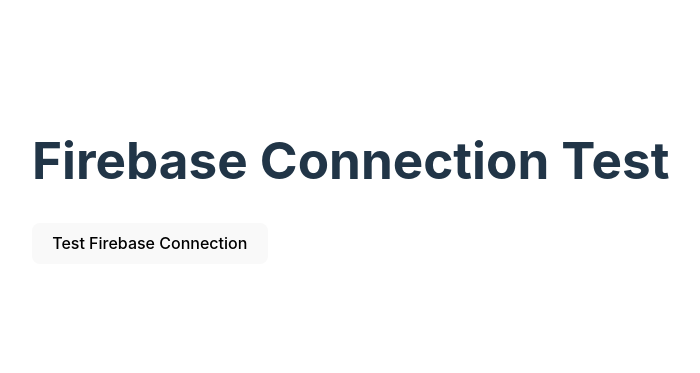
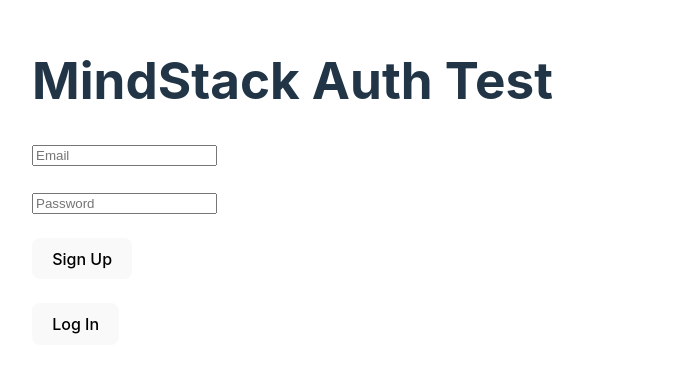
Before and after one commit to ashok770/MindStack, a React (Vite) app in the folder context-system/: page / in a window 1280 px wide. Shown: the part 219-592 px from the top of the page, without its empty margins (8-708 px from the left). Built offline with nearby package versions, Linux system fonts and the light colour scheme.

Commit message:
the steput of the authentication is done and signuop work sucessfully

```diff
--- a/context-system/src/App.jsx
+++ b/context-system/src/App.jsx
@@ -1,23 +1,55 @@
-import { getAuth, signInAnonymously } from "firebase/auth";
-import { app } from "./firebase";
+import { useState } from "react";
+import { signupUser } from "./auth/signup";
+import { loginUser } from "./auth/login";
 
 function App() {
-  const testFirebase = async () => {
+  const [email, setEmail] = useState("");
+  const [password, setPassword] = useState("");
+
+  const handleSignup = async () => {
     try {
-      const auth = getAuth(app);
-      const result = await signInAnonymously(auth);
-      console.log("Firebase connected! User ID:", result.user.uid);
-      alert("Firebase is connected successfully!");
+      const user = await signupUser(email, password);
+      alert("Signup successful: " + user.email);
     } catch (error) {
-      console.error("Firebase connection error:", error);
-      alert("Firebase connection failed");
+      alert(error.message);
+    }
+  };
+
+  const handleLogin = async () => {
+    try {
+      const user = await loginUser(email, password);
+      alert("Login successful: " + user.email);
+    } catch (error) {
+      alert(error.message);
     }
   };
 
   return (
     <div style={{ padding: "40px" }}>
-      <h1>Firebase Connection Test</h1>
-      <button onClick={testFirebase}>Test Firebase Connection</button>
+      <h1>MindStack Auth Test</h1>
+
+      <input
+        type="email"
+        placeholder="Email"
+        value={email}
+        onChange={(e) => setEmail(e.target.value)}
+      />
+      <br />
+      <br />
+
+      <input
+        type="password"
+        placeholder="Password"
+        value={password}
+        onChange={(e) => setPassword(e.target.value)}
+      />
+      <br />
+      <br />
+
+      <button onClick={handleSignup}>Sign Up</button>
+      <br />
+      <br />
+      <button onClick={handleLogin}>Log In</button>
     </div>
   );
 }
--- /dev/null
+++ b/context-system/src/auth/login.js
@@ -0,0 +1,12 @@
+import { signInWithEmailAndPassword } from "firebase/auth";
+import { auth } from "../firebase";
+
+export const loginUser = async (email, password) => {
+  const userCredential = await signInWithEmailAndPassword(
+    auth,
+    email,
+    password
+  );
+
+  return userCredential.user;
+};
--- /dev/null
+++ b/context-system/src/auth/signup.js
@@ -0,0 +1,21 @@
+import { createUserWithEmailAndPassword } from "firebase/auth";
+import { doc, setDoc, serverTimestamp } from "firebase/firestore";
+import { auth, db } from "../firebase";
+
+export const signupUser = async (email, password) => {
+  const userCredential = await createUserWithEmailAndPassword(
+    auth,
+    email,
+    password
+  );
+
+  const user = userCredential.user;
+
+  // Save user in Firestore
+  await setDoc(doc(db, "users", user.uid), {
+    email: user.email,
+    createdAt: serverTimestamp(),
+  });
+
+  return user;
+};
--- a/context-system/src/firebase.js
+++ b/context-system/src/firebase.js
@@ -1,4 +1,6 @@
 import { initializeApp } from "firebase/app";
+import { getAuth } from "firebase/auth";
+import { getFirestore } from "firebase/firestore";
 
 const firebaseConfig = {
   apiKey: "AIzaSyBXzIoTEW1pM2joUSJHptdqEeWXG7ceIwc",
@@ -10,3 +12,5 @@
 };
 
 export const app = initializeApp(firebaseConfig);
+export const auth = getAuth(app);
+export const db = getFirestore(app);
```
